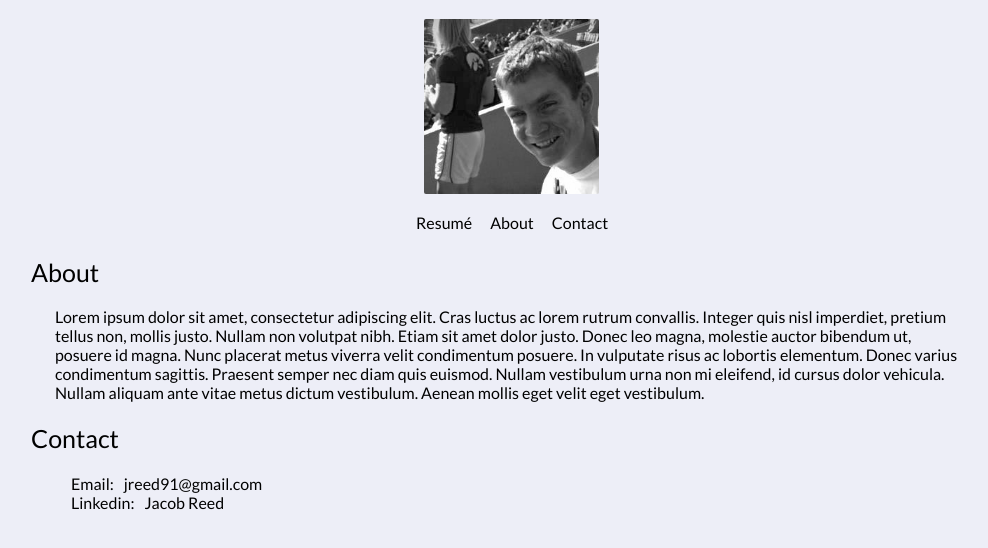
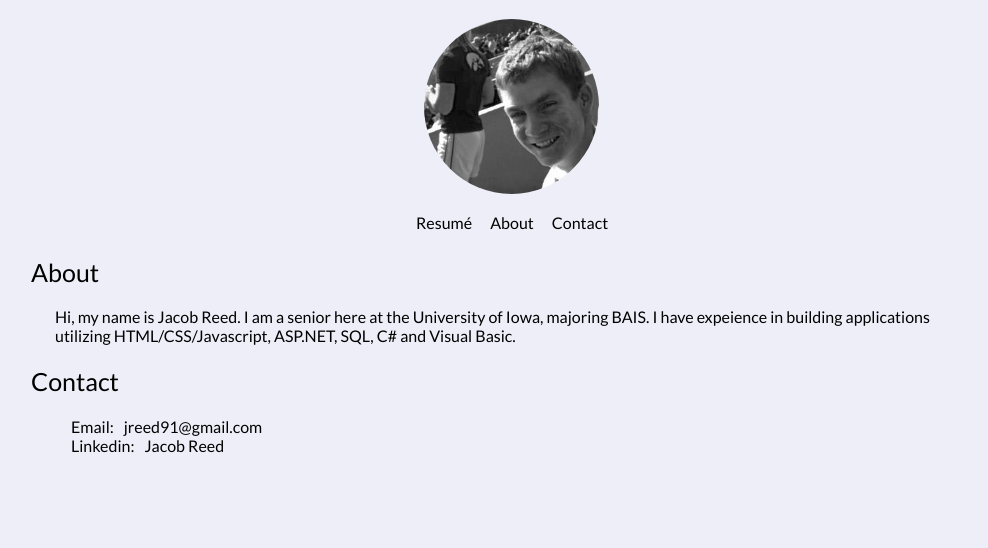
Before and after one commit to jreed91/HW2, a plain HTML site: page index.html in a window 1280 px wide. Shown: the part 84-632 px from the top of the page, without its empty margins (129-1117 px from the left). Drawn offline with Linux system fonts and the light colour scheme.

Commit message:
Added animation effects

```diff
--- a/css/style.css
+++ b/css/style.css
@@ -18,9 +18,19 @@ body {
 }
 
 .header img {
-	border-radius: 2px;
-	-webkit-border-radius: 2px;
-	-moz-border-radius: 2px;
+	-o-transition:.8s;
+  	-ms-transition:.8s;
+  	-moz-transition:.8s;
+  	-webkit-transition:.8s;
+  	transition:.8s;
+  	border-radius: 100px;
+	-webkit-border-radius: 100px;
+	-moz-border-radius:100px;
+}
+.header img:hover {
+	border-radius: 5px;
+	-webkit-border-radius: 5px;
+	-moz-border-radius: 5px;
 }
 label {
 	margin-right: 10px;
@@ -42,6 +52,11 @@ li{
 a {
 	text-decoration: none;
 	color: black;
+	-o-transition:.4s;
+  	-ms-transition:.4s;
+  	-moz-transition:.4s;
+  	-webkit-transition:.4s;
+  	transition:.4s;
 }
 a:active{
 	color: black;
--- a/index.html
+++ b/index.html
@@ -28,7 +28,7 @@
 			<div id="about">
 				<h2>About</h2>
 				<p>
-					Lorem ipsum dolor sit amet, consectetur adipiscing elit. Cras luctus ac lorem rutrum convallis. Integer quis nisl imperdiet, pretium tellus non, mollis justo. Nullam non volutpat nibh. Etiam sit amet dolor justo. Donec leo magna, molestie auctor bibendum ut, posuere id magna. Nunc placerat metus viverra velit condimentum posuere. In vulputate risus ac lobortis elementum. Donec varius condimentum sagittis. Praesent semper nec diam quis euismod. Nullam vestibulum urna non mi eleifend, id cursus dolor vehicula. Nullam aliquam ante vitae metus dictum vestibulum. Aenean mollis eget velit eget vestibulum.
+					Hi, my name is Jacob Reed. I am a senior here at the University of Iowa, majoring BAIS. I have expeience in building applications utilizing HTML/CSS/Javascript, ASP.NET, SQL, C# and Visual Basic.
 				</p>
 			</div>
 			<div id="contact">
```
